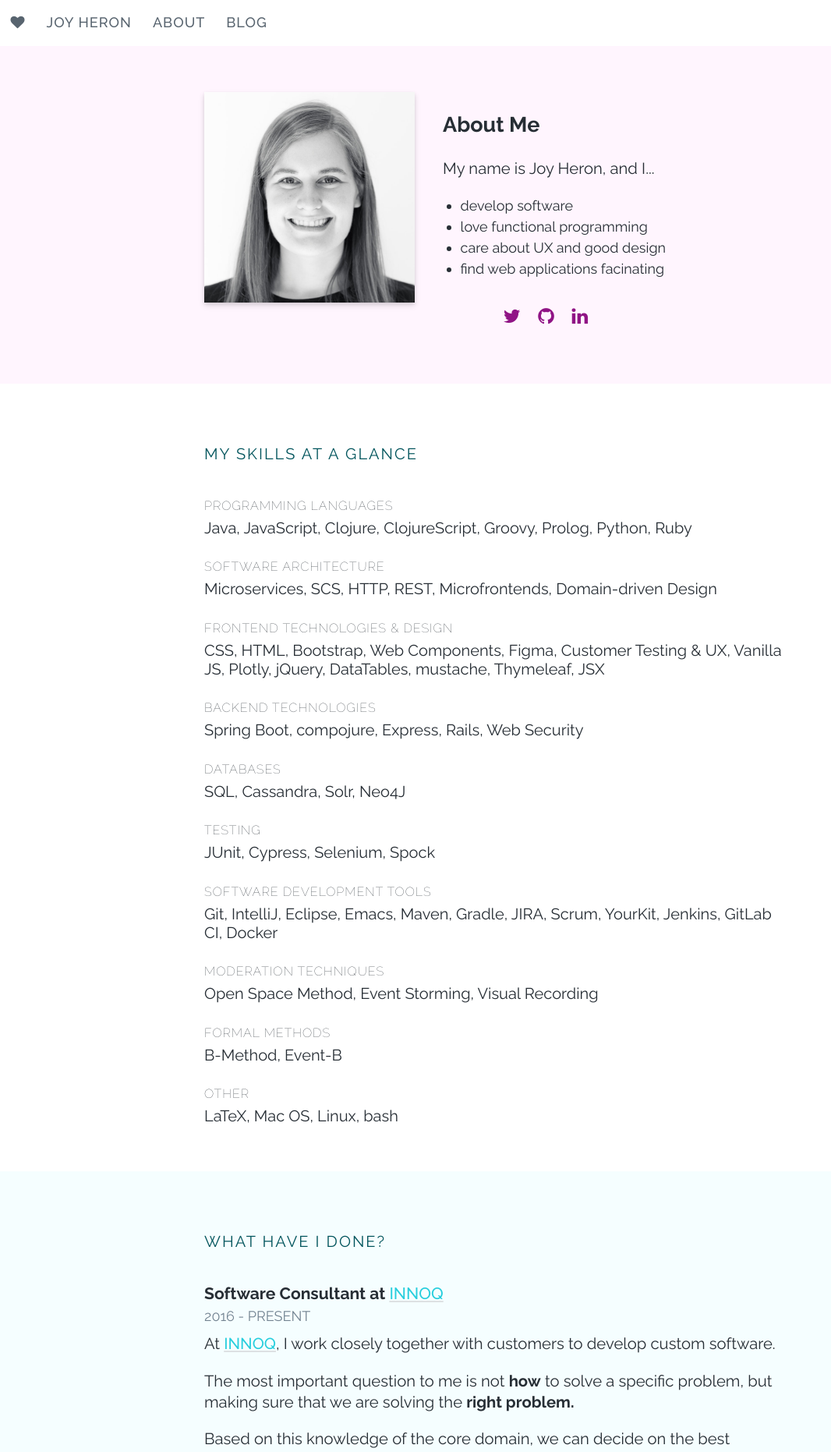
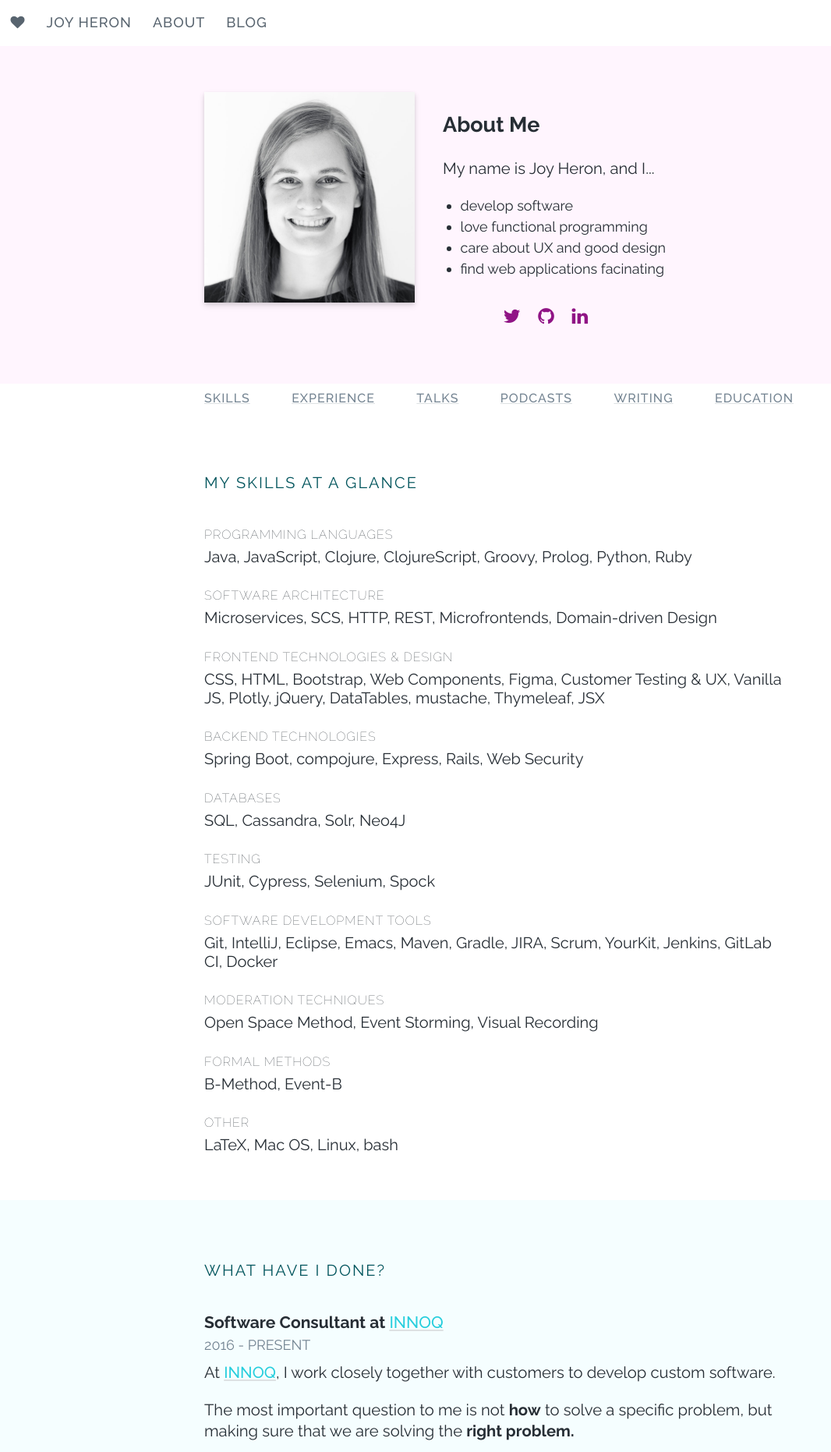
Before and after one commit to joyheron/joyheron.github.io, a Jekyll site: the page built from about.html, in a window 1280 px wide. Shown: the top 1862 px of the page at 78% size, without its empty margins (0-1066 px from the left). Built offline with Jekyll 4.4.1, drawn with Linux system fonts in a browser that asks for light colours; some web fonts are replaced.

Commit message:
Page Navigation

```diff
--- a/_includes/nav.html
+++ b/_includes/nav.html
@@ -1,13 +1,13 @@
 <nav class="navbar">
-    <a class="navbar--page" href="/">
+    <a class="navbar__page" href="/">
         <i class="fa fa-heart"></i>
     </a>
     {% if page.title != null %}
-        <a class="navbar--page" href="/">Joy Heron</a>
+        <a class="navbar__page" href="/">Joy Heron</a>
     {% endif %}
     {% for page in site.pages %}
     {% if page.title %}
-        <a class="navbar--page" href="{{ page.url | prepend: site.baseurl }}">{{ page.title }}</a>
+        <a class="navbar__page" href="{{ page.url | prepend: site.baseurl }}">{{ page.title }}</a>
     {% endif %}
     {% endfor %}
 </nav>
--- a/_layouts/default.html
+++ b/_layouts/default.html
@@ -17,10 +17,6 @@
             <div class="container">
                 {{ content }}
             </div>
-
-            {% include footer.html %}
-
-            {% include assets.html %}
             {% include icons.html %}
         </main>
     </body>
--- a/_layouts/landing.html
+++ b/_layouts/landing.html
@@ -5,12 +5,12 @@
     <body class="landing-page-layout">
         <div class="landing-page-grid">
             <nav class="navbar navbar--landing">
-                <a class="navbar--page" href="/">
+                <a class="navbar__page" href="/">
                     <i class="fa fa-heart"></i>
                 </a>
                 {% for page in site.pages %}
                 {% if page.title %}
-                    <a class="navbar--page" href="{{ page.url | prepend: site.baseurl }}">{{ page.title }}</a>
+                    <a class="navbar__page" href="{{ page.url | prepend: site.baseurl }}">{{ page.title }}</a>
                 {% endif %}
                 {% endfor %}
             </nav>
--- a/about.html
+++ b/about.html
@@ -38,8 +38,16 @@ title: About
         </div>
     </div>
 </section>
+<nav class="page-nav container">
+    <a class="page-nav__link" href="#skills">Skills</a>
+    <a class="page-nav__link" href="#experience">Experience</a>
+    <a class="page-nav__link" href="#talks">Talks</a>
+    <a class="page-nav__link" href="#podcasts">Podcasts</a>
+    <a class="page-nav__link" href="#writing">Writing</a>
+    <a class="page-nav__link" href="#education">Education</a>
+</nav>
 
-<section id="atAGlance">
+<section id="skills">
     <div class="container">
         <h2 class="section-title">My skills at a Glance</h2>
         <dl>
@@ -70,7 +78,6 @@ title: About
     </div>
 </section>
 
-<!-- Experience Section -->
 <section id="experience" class="bg-blue">
     <div class="container">
         <h2 class="section-title">What have I done?</h2>
--- a/css/layout.css
+++ b/css/layout.css
@@ -163,7 +163,7 @@ section {
   margin-left: var(--space-lg);
 }
 
-.navbar--home, .navbar--page {
+.navbar__home, .navbar__page {
   padding: var(--space-xxs) 0;
   margin: var(--space-sm);
   color: var(--gray-500);
@@ -173,8 +173,23 @@ section {
   border-bottom: 2px solid transparent;
 }
 
-.navbar--home:hover, .navbar--page:hover {
+.navbar__home:hover, .navbar__page:hover {
   border-color: var(--gray-200);
+}
+
+.page-nav {
+  display: flex;
+  flex-wrap: wrap;
+  justify-content: space-between;
+  padding: var(--space-xs) var(--space-md);
+  text-transform: uppercase;
+  letter-spacing: 1px;
+  font-size: var(--font-size-sm);
+  grid-gap: var(--space-xs);
+}
+
+.page-nav__link {
+  color: var(--gray-400);
 }
 
 .image-container {
@@ -439,4 +454,7 @@ dd + dt {
   section {
     padding: var(--space-xl) var(--space-xxl);
   }
+  .page-nav {
+    padding: var(--space-xs) var(--space-xxl);
+  }
 }
```
Also changed, not shown: _includes/head.html (+0 -9 lines).
